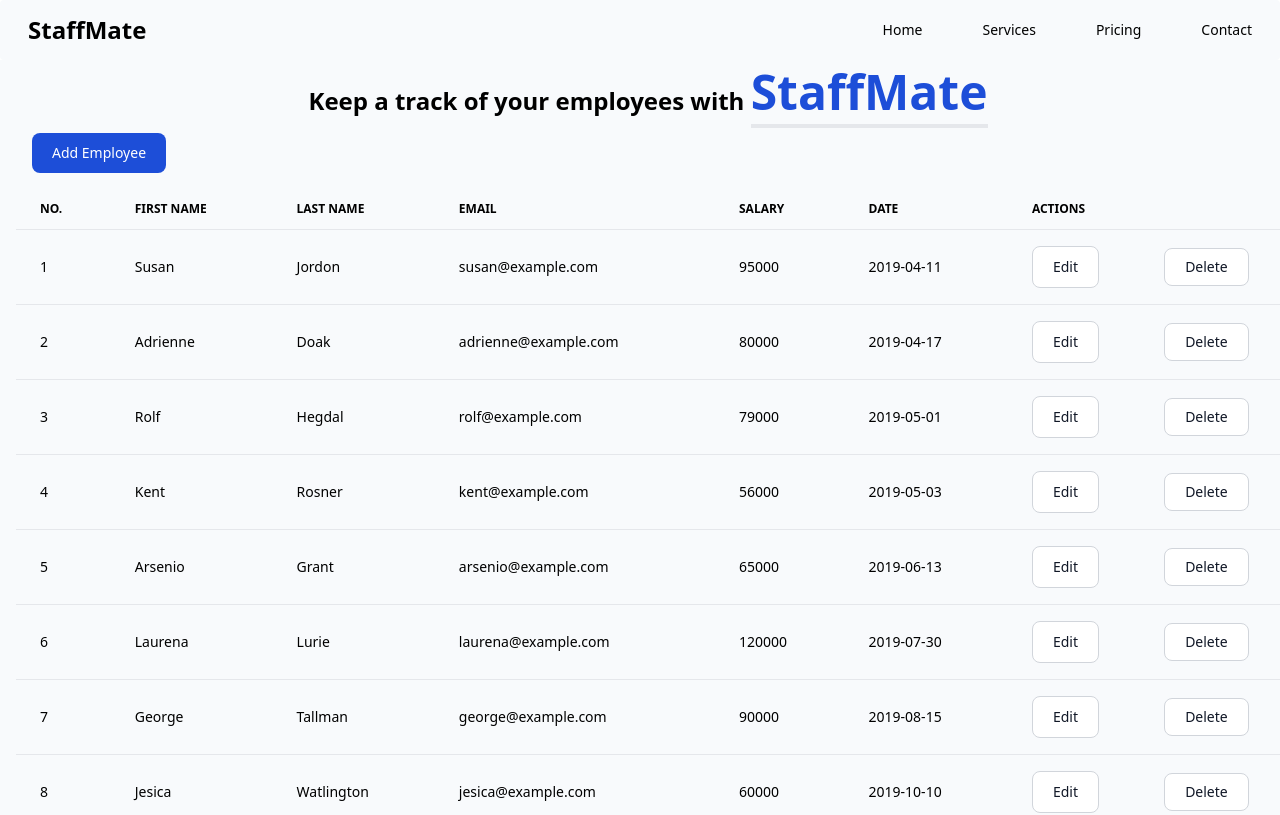
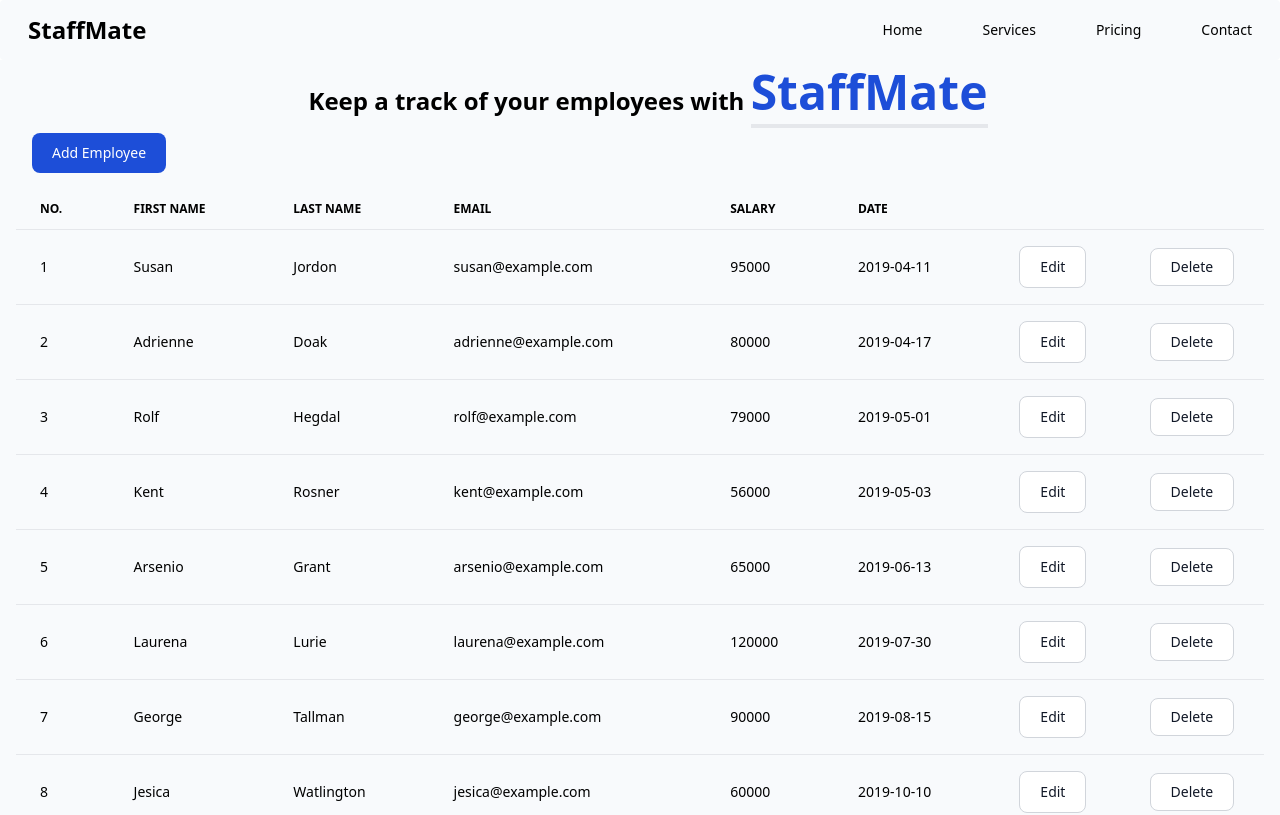
Before and after one commit to sonai99/staffmate, a React (Create React App) app: page /demo in a window 1280 px wide. Shown: the top 815 px of the page. Built offline with nearby package versions, Linux system fonts and the light colour scheme; the HTML template or start-up script is replaced by a standard one.

Commit message:
Update List.js

```diff
--- a/src/demo/List.js
+++ b/src/demo/List.js
@@ -3,7 +3,7 @@ import React from 'react'
 function List({ employees, handleEdit, handleDelete }) {
 
     return (
-        <div class='relative overflow-x-auto ml-4'>
+        <div class='relative overflow-x-auto ml-4 mr-4'>
             <table class="w-full text-sm text-left">
                 <thead class="text-xs uppercase">
                     <tr>
@@ -14,7 +14,6 @@ function List({ employees, handleEdit, handleDelete }) {
                         <th class="px-6 py-3 border-b">Salary</th>
                         <th class="px-6 py-3 border-b">Date</th>
                         <th class="px-6 py-3 border-b" colSpan={2} >
-                            Actions
                         </th>
                     </tr>
                 </thead>
```
